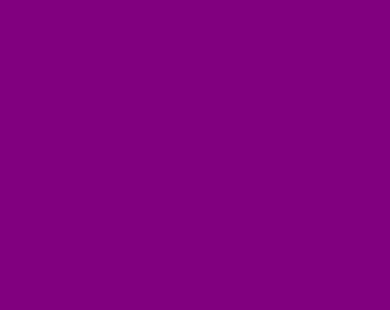
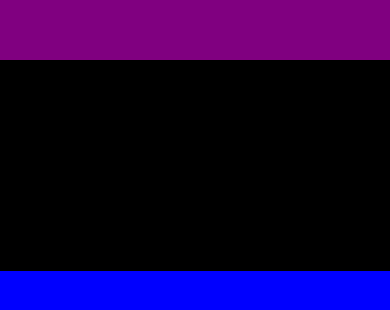
Before and after one commit to 5n0weirdo/Learn-React-Native, a React Native app: screen / in a window 390 px wide. Shown: the part 362-672 px from the top of the page. Built offline with nearby package versions, Linux system fonts and the light colour scheme.

Commit message:
Multiple flex conatiner

```diff
--- a/App.js
+++ b/App.js
@@ -3,5 +3,11 @@ import React from "react";
 import { View } from "react-native";
 
 export default function App() {
-  return <View style={{ backgroundColor: "purple", flex: 1 }}></View>;
+  return (
+    <View style={{ backgroundColor: "#fff", flex: 1 }}>
+      <View style={{ backgroundColor: "purple", flex: 2 }}></View>
+      <View style={{ backgroundColor: "black", flex: 1 }}></View>
+      <View style={{ backgroundColor: "blue", flex: 1 }}></View>
+    </View>
+  );
 }
```
